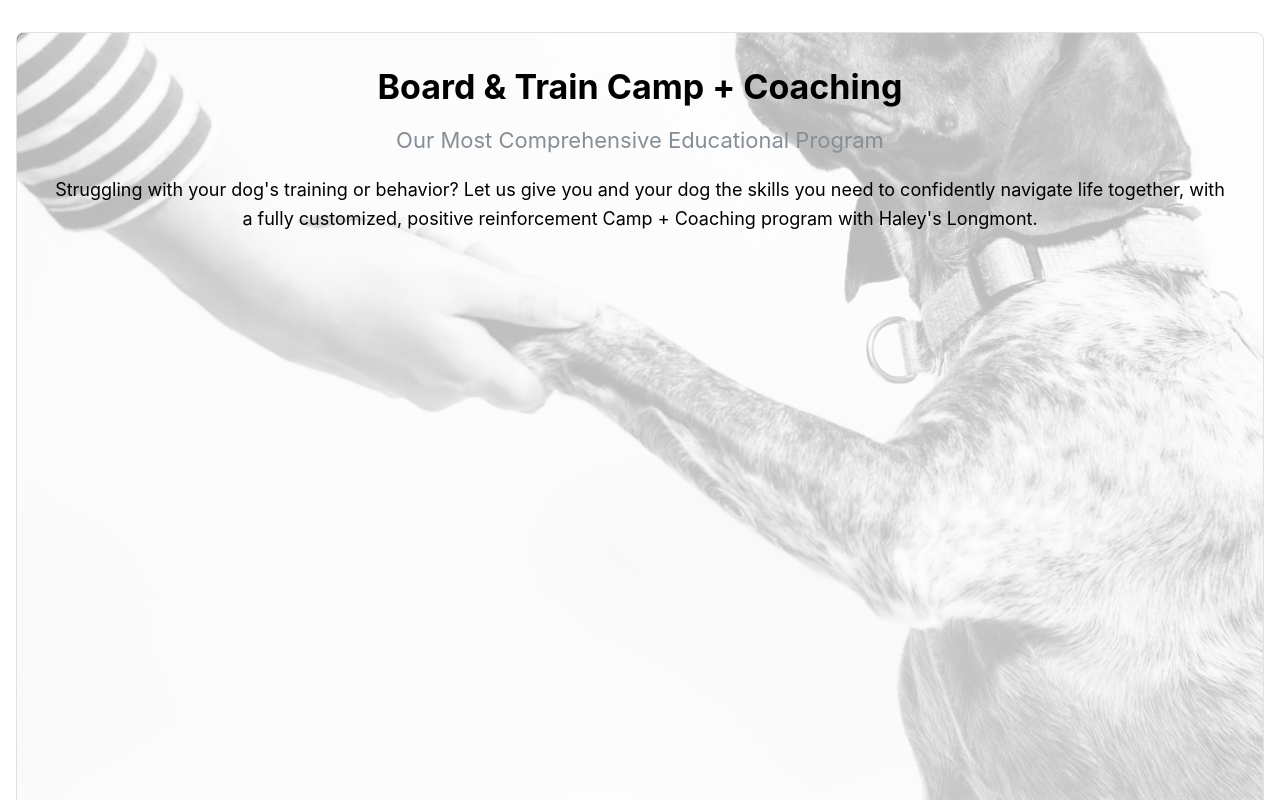
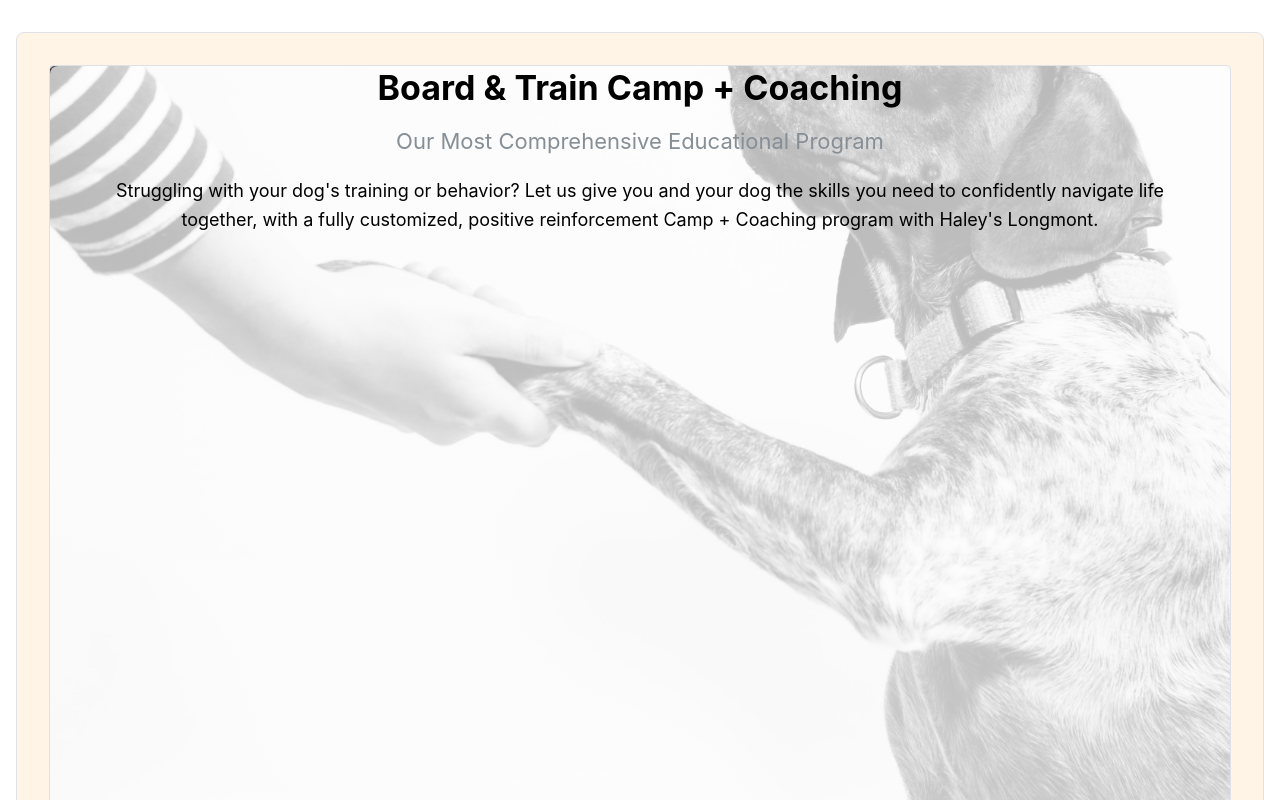
Before and after one commit to eitanfire/board-and-train, a React (Vite) app: page / in a window 1280 px wide. Shown: the top 800 px of the page. Built offline with nearby package versions, Linux system fonts and the light colour scheme.

Commit message:
update Hero section

```diff
--- /dev/null
+++ b/App.css
@@ -0,0 +1,6 @@
+html, body {
+  margin: 0;
+  padding: 0;
+  overflow-x: hidden; /* Prevent horizontal scrolling globally */
+  width: 100vw;
+}
--- a/src/components/Content.tsx
+++ b/src/components/Content.tsx
@@ -18,64 +18,18 @@
   Overlay,
 } from "@mantine/core";
 import { IconCheck, IconPaw, IconHeart } from "@tabler/icons-react";
-
-// Import all images
 import cookieThePom from "../assets/cookie-the-pom-unsplash.jpg";
 import fabianGieske from "../assets/fabian-gieske-unsplash.jpg";
 import trainerWithBall from "../assets/trainer-with-ball.png";
 import remiImage from "../assets/Remi.jpeg";
 import femaleTrainer from "../assets/ftrainer.png";
 import maleTrainer from "../assets/mtrainer.png";
+import Hero from "./Hero";
 
 const Content: React.FC = () => {
   return (
     <Container size="xl" py="xl">
-      {/* Hero Section with Background Image */}
-      <Box
-        style={{
-          position: "relative",
-          width: "100%",
-          height: "100vh",
-          overflow: "hidden",
-        }}
-      >
-        <Paper
-          radius="md"
-          p="xl"
-          withBorder
-          style={{
-            position: "relative",
-            width: "100%", // Ensures no overflow beyond viewport width
-            height: "100%",
-            backgroundImage: `url(${fabianGieske})`,
-            backgroundSize: "cover",
-            backgroundPosition: "center",
-            backgroundRepeat: "no-repeat",
-          }}
-        >
-          <Overlay
-            gradient="linear-gradient(180deg, rgba(255, 255, 255, 0.85) 0%, rgba(255, 255, 255, 0.9) 100%)"
-            opacity={0.85}
-            zIndex={0}
-            radius="md"
-          />
-          <Box style={{ position: "relative", zIndex: 1, textAlign: "center" }}>
-            <Title order={1} ta="center" mb="md">
-              Board & Train Camp + Coaching
-            </Title>
-            <Title order={3} ta="center" mb="lg" fw={400} c="dimmed">
-              Our Most Comprehensive Educational Program
-            </Title>
-            <Text size="lg" mb="lg">
-              Struggling with your dog's training or behavior? Let us give you
-              and your dog the skills you need to confidently navigate life
-              together, with a fully customized, positive reinforcement Camp +
-              Coaching program with Haley's Longmont.
-            </Text>
-          </Box>
-        </Paper>
-      </Box>
-
+      <Hero />
       {/* Life-Changing Experience Section with Image */}
       <Box mt="xl">
         {" "}
--- /dev/null
+++ b/src/components/Hero.tsx
@@ -0,0 +1,63 @@
+import { Box, Overlay, Title, Text, Paper, Container } from "@mantine/core";
+import fabianGieske from "../assets/fabian-gieske-unsplash.jpg";
+
+const Hero = () => {
+  return (
+    <Paper withBorder p="xl" radius="md" bg="orange.0">
+      <Box
+        style={{
+          position: "relative",
+          width: "100%",
+          height: "100vh",
+          overflow: "hidden",
+          margin: 0,
+          padding: 0,
+          display: "flex",
+          alignItems: "center",
+          justifyContent: "center",
+        }}
+      >
+        <Paper
+          withBorder
+          style={{
+            position: "relative", // Remove absolute positioning
+            width: "100%", // Keep it responsive
+            height: "100%", // Make it fill the container
+            backgroundImage: `url(${fabianGieske})`,
+            backgroundSize: "cover",
+            backgroundPosition: "center",
+            backgroundRepeat: "no-repeat",
+          }}
+        >
+          <Overlay
+            gradient="linear-gradient(180deg, rgba(255, 255, 255, 0.85) 0%, rgba(255, 255, 255, 0.9) 100%)"
+            opacity={0.85}
+            zIndex={0}
+            radius="md"
+          />
+
+          {/* Centering content using Container like other sections */}
+          <Container
+            size="lg"
+            style={{ position: "relative", zIndex: 1, textAlign: "center" }}
+          >
+            <Title order={1} mb="md">
+              Board & Train Camp + Coaching
+            </Title>
+            <Title order={3} mb="lg" fw={400} c="dimmed">
+              Our Most Comprehensive Educational Program
+            </Title>
+            <Text size="lg" mb="lg">
+              Struggling with your dog's training or behavior? Let us give you
+              and your dog the skills you need to confidently navigate life
+              together, with a fully customized, positive reinforcement Camp +
+              Coaching program with Haley's Longmont.
+            </Text>
+          </Container>
+        </Paper>
+      </Box>
+    </Paper>
+  );
+};
+
+export default Hero;
```
